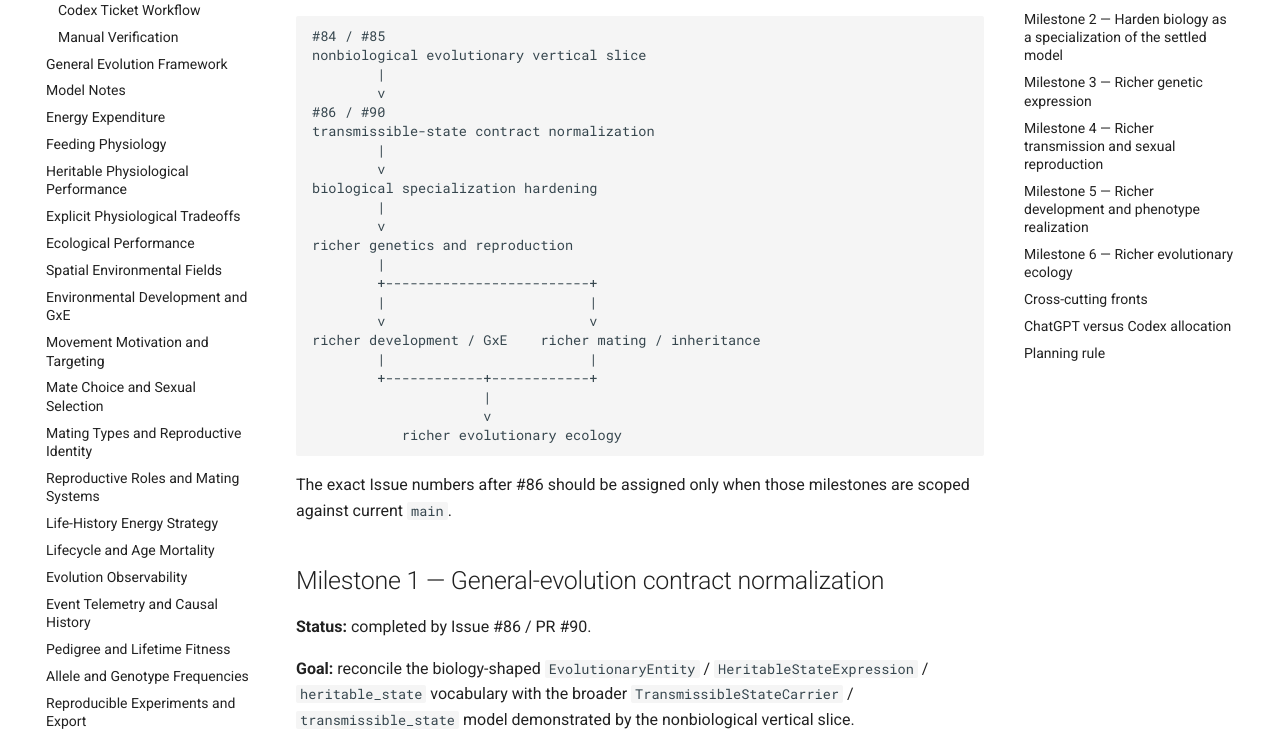
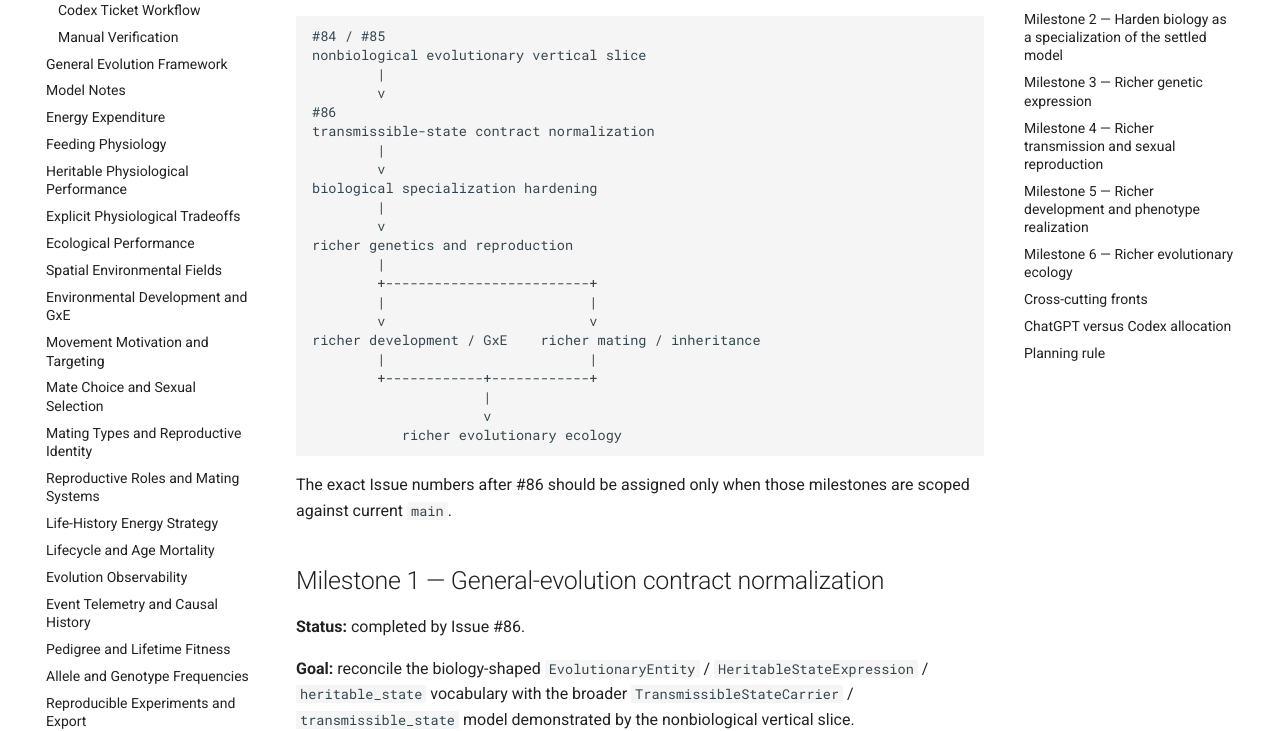
Before and after one commit to abdullahkhan57721/evolution-simulation-engine, an MkDocs documentation site: the page built from docs/development/roadmap.md, in a window 1280 px wide and 1400 px high, scrolled down 744 px. Shown: the part 233-964 px from the top of the window. Built offline with MkDocs 1.6.1 and Material for MkDocs 9.7.7, drawn with Linux system fonts in a browser that asks for light colours.

Commit message:
Keep roadmap milestones independent of PR numbering

```diff
--- a/docs/development/roadmap.md
+++ b/docs/development/roadmap.md
@@ -38,7 +38,7 @@ belongs above it unless a genuine generic deficiency is demonstrated.
 nonbiological evolutionary vertical slice
         |
         v
-#86 / #90
+#86
 transmissible-state contract normalization
         |
         v
@@ -63,7 +63,7 @@ are scoped against current `main`.
 
 ## Milestone 1 — General-evolution contract normalization
 
-**Status:** completed by Issue #86 / PR #90.
+**Status:** completed by Issue #86.
 
 **Goal:** reconcile the biology-shaped `EvolutionaryEntity` /
 `HeritableStateExpression` / `heritable_state` vocabulary with the broader
```
